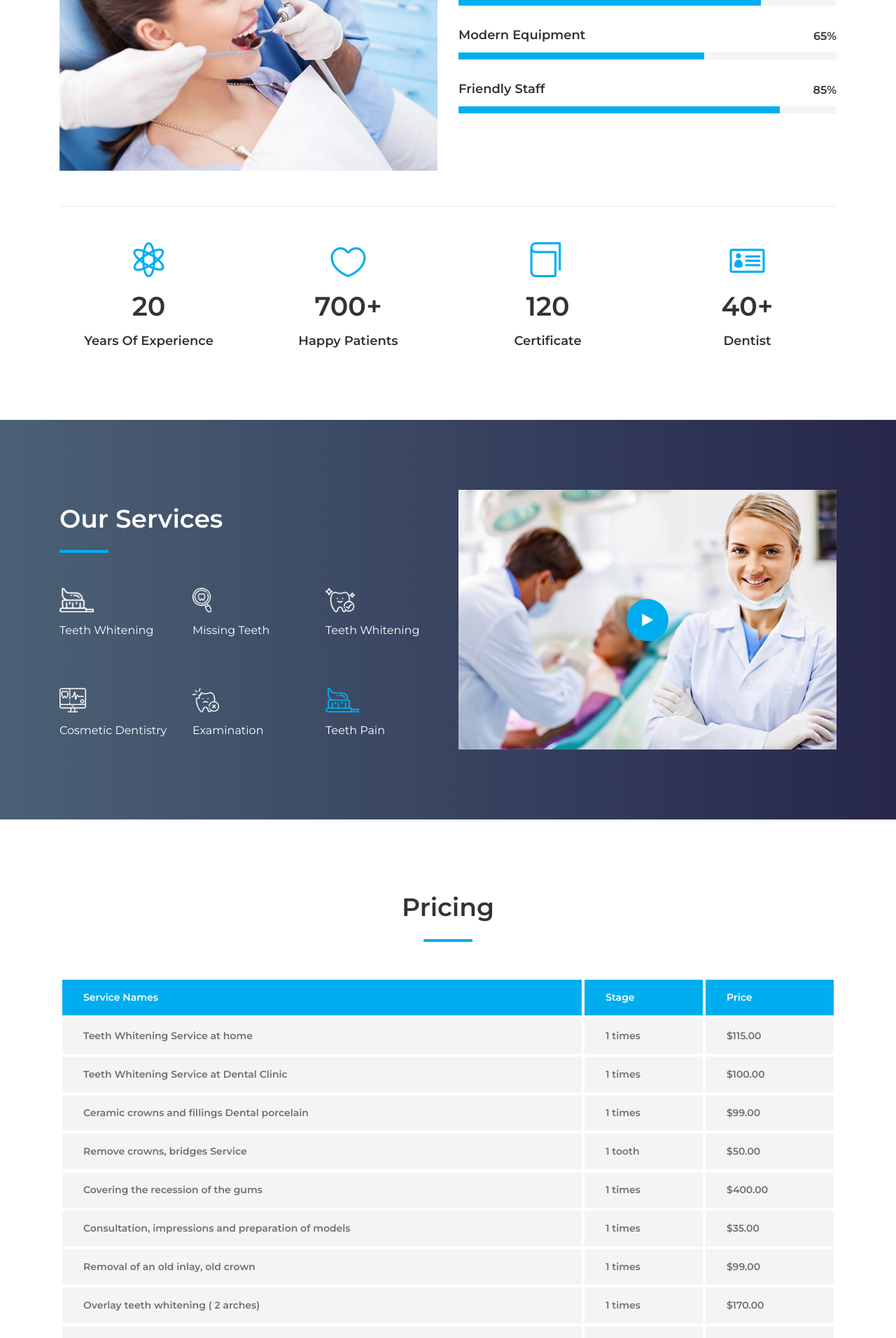
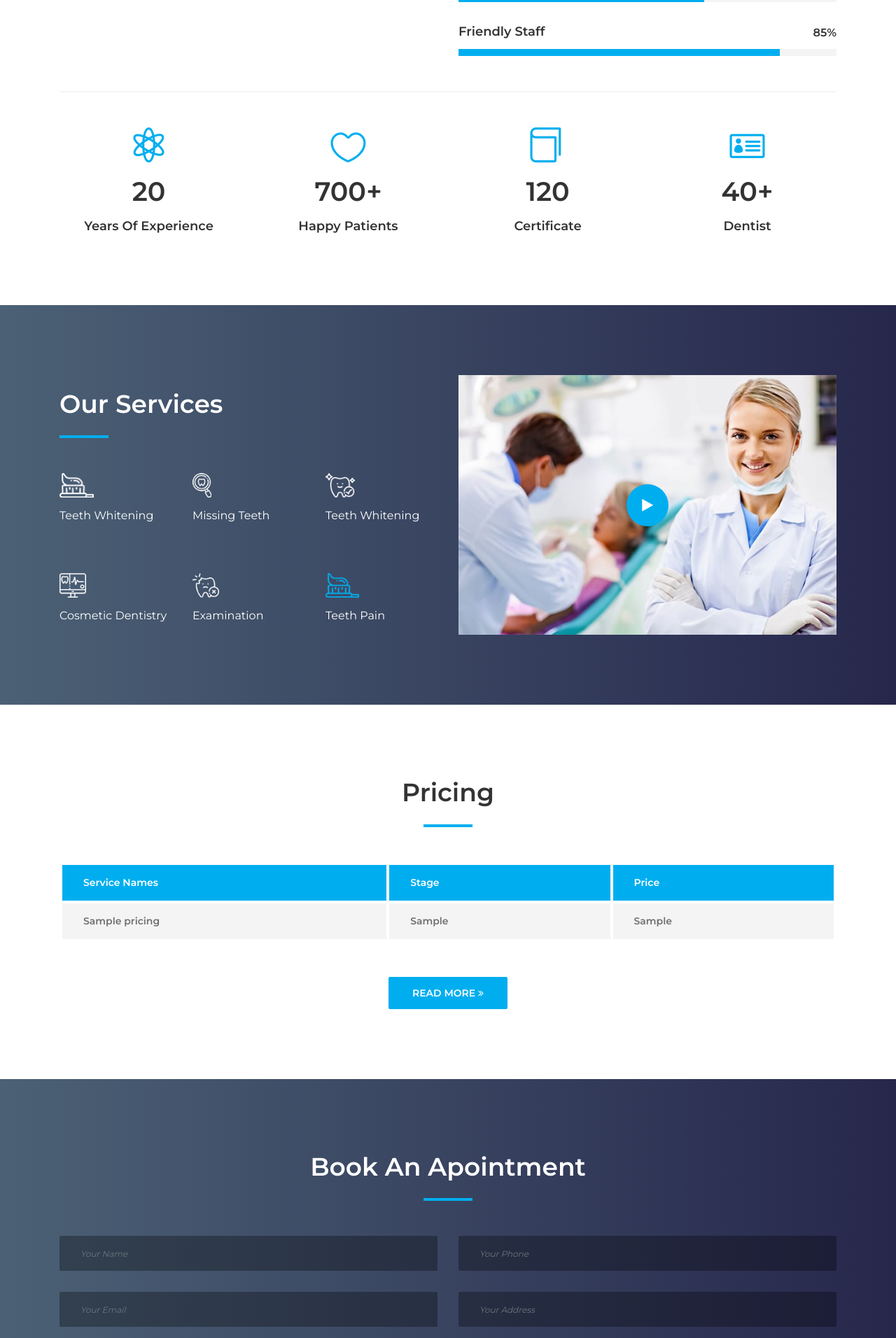
Before and after one commit to Avinash-31/dental-website, a Django app: page / in a window 1280 px wide. Shown: the part 1412-3324 px from the top of the page at 70% size. Run offline with Django 3.2, Linux system fonts and the light colour scheme; tables that the repository leaves empty hold one stand-in row (values such as "Sample post"); grey boxes marked "Sample" are stand-in pictures; some libraries are stand-ins or nearby versions; some web fonts are replaced.

Commit message:
modified iondex.html and models

```diff
--- a/dental/settings.py
+++ b/dental/settings.py
@@ -135,6 +135,10 @@
     os.path.join(BASE_DIR, 'website/static'),
 ]
 
+# MEDIA_ROOT
+MEDIA_URL = '/media/'
+MEDIA_ROOT = os.path.join(BASE_DIR, 'media')
+
 # Email settings
 EMAIL_HOST = 'smtp.gmail.com'
 EMAIL_PORT = 587
--- a/dental/urls.py
+++ b/dental/urls.py
@@ -1,7 +1,13 @@
 from django.contrib import admin
 from django.urls import include, path
+from django.conf import settings
+from django.conf.urls.static import static
 
 urlpatterns = [
     path('admin/', admin.site.urls),
     path('', include('website.urls')),
 ]
+
+
+urlpatterns += static(settings.STATIC_URL, document_root=settings.STATIC_ROOT)
+urlpatterns += static(settings.MEDIA_URL, document_root=settings.MEDIA_ROOT)
--- a/templates/base.html
+++ b/templates/base.html
@@ -37,8 +37,8 @@
           <!-- Top Content -->
           <div class="col-6 col-md-9 col-lg-8">
             <div class="top-header-content">
-              <a href="#" data-toggle="tooltip" data-placement="bottom" title="28 Jackson Street, Chicago, 7788569 USA"><i class="fa fa-map-marker"></i> <span>28 Jackson Street, Chicago, 7788569 USA</span></a>
-              <a href="#" data-toggle="tooltip" data-placement="bottom" title="info.dento@gmail.com"><i class="fa fa-envelope"></i> <span>info.dento@gmail.com</span></a>
+              <a href="#" data-toggle="tooltip" data-placement="bottom" title="28 Jackson Street, Chicago, 7788569 USA"><i class="fa fa-map-marker"></i> <span>Address</span></a>
+              <a href="#" data-toggle="tooltip" data-placement="bottom" title="info.dento@gmail.com"><i class="fa fa-envelope"></i> <span>demo@gmail.com</span></a>
             </div>
           </div>
           <!-- Top Header Social Info -->
@@ -64,7 +64,7 @@
           <nav class="classy-navbar justify-content-between" id="dentoNav">
 
             <!-- Logo -->
-            <a class="nav-brand" href="{% url 'home' %}"><img src="{% static 'website/img/core_img/logo.png' %}" alt=""></a>
+            <a class="nav-brand" href="{% url 'home' %}"><img src="{% static 'website/img/core_img/demo.png' %}" alt="logo"></a>
 
             <!-- Navbar Toggler -->
             <div class="classy-navbar-toggler">
@@ -110,18 +110,18 @@
   {% block content%}<!--Page Content Will Show Here-->{% endblock %}
 
   <!-- ***** Footer Area Start ***** -->
-  <footer class="footer-area bg-img bg-gradient-overlay" style="background-image: url({% static 'website/img/bg_img/3.jpg' %});">
+  <footer class="footer-area bg-img bg-gradient-overlay" style="background-image: url({% static 'website/img/bg_img/demo.jpg' %});">
     <div class="container">
       <div class="row">
         <!-- Single Footer Widget -->
         <div class="col-12 col-sm-6 col-lg-4">
           <div class="single-footer-widget">
-            <a href="{% url 'home' %}" class="d-block mb-4"><img src="{% static 'website/img/core_img/logo.png' %}" alt=""></a>
+            <a href="{% url 'home' %}" class="d-block mb-4"><img src="{% static 'website/img/core_img/demo.png' %}" alt="logo"></a>
             <p>Etiam sutor risus, dapibus act elefend katen, lacinia sitamet denim. Mauris sagittis kansa interdum dignissim.</p>
             <div class="footer-contact">
-              <p><i class="icon_pin"></i> 28 Jackson Street, Chicago, 7788569 USA</p>
-              <p><i class="icon_phone"></i> +84. 2252. 2250. 122</p>
-              <p><i class="icon_mail"></i> info.dento@gmail.com</p>
+              <p><i class="icon_pin"></i> Address</p>
+              <p><i class="icon_phone"></i> Phone</p>
+              <p><i class="icon_mail"></i> demo@gmail.com</p>
             </div>
           </div>
         </div>
@@ -201,7 +201,7 @@
         <div class="col-12">
           <div class="copywrite-content">
             <p><!-- Link back to Colorlib can't be removed. Template is licensed under CC BY 3.0. -->
-Copyright &copy;<script>document.write(new Date().getFullYear());</script> All rights reserved | This template is made with <i class="fa fa-heart-o" aria-hidden="true"></i> by <a href="https://colorlib.com" target="_blank">Colorlib</a>
+Copyright &copy;<script>document.write(new Date().getFullYear());</script> All rights reserved
 <!-- Link back to Colorlib can't be removed. Template is licensed under CC BY 3.0. --></p>
           </div>
         </div>
--- a/templates/pages/index.html
+++ b/templates/pages/index.html
@@ -8,7 +8,7 @@
     <!-- Welcome Slides -->
     <div class="welcome-slides owl-carousel">
       <!-- Single Welcome Slide -->
-      <div class="welcome-welcome-slide bg-img bg-gradient-overlay jarallax" style="background-image: url({% static 'website/img/bg_img/1.jpg' %});">
+      <div class="welcome-welcome-slide bg-img bg-gradient-overlay jarallax" style="background-image: url({% static 'website/img/bg_img/demo.jpg' %});">
         <div class="container h-100">
           <div class="row h-100 align-items-center">
             <div class="col-12">
@@ -27,7 +27,7 @@
       </div>
 
       <!-- Single Welcome Slide -->
-      <div class="welcome-welcome-slide bg-img bg-gradient-overlay jarallax" style="background-image: url({% static 'website/img/bg_img/2.jpg' %});">
+      <div class="welcome-welcome-slide bg-img bg-gradient-overlay jarallax" style="background-image: url({% static 'website/img/bg_img/demo.jpg' %});">
         <div class="container h-100">
           <div class="row h-100 align-items-center">
             <div class="col-12">
@@ -55,7 +55,7 @@
         <!-- About Us Thumbnail -->
         <div class="col-12 col-md-6">
           <div class="about-us-thumbnail mb-50">
-            <img src="{% static 'website/img/bg_img/15.jpg' %}" alt="" />
+            <img src="{% static 'website/img/bg_img/demo.jpg' %}" alt="" />
           </div>
         </div>
         <!-- About Content -->
@@ -150,7 +150,7 @@
   <!-- Cool Facts Area End -->
 
   <!-- Dento Service Area Start -->
-  <section class="dento-service-area section-padding-100-0 bg-img bg-gradient-overlay jarallax clearfix" style="background-image: url({% static 'website/img/bg_img/13.jpg' %});">
+  <section class="dento-service-area section-padding-100-0 bg-img bg-gradient-overlay jarallax clearfix" style="background-image: url({% static 'website/img/bg_img/demo.jpg' %});">
     <div class="container">
       <div class="row align-items-center">
         <!-- Service Content -->
@@ -252,56 +252,13 @@
                 </tr>
               </thead>
               <tbody>
+                {% for pricing in pricings %}
                 <tr>
-                  <th scope="row">Teeth Whitening Service at home</th>
-                  <td>1 times</td>
-                  <td>$115.00</td>
+                  <th scope="row">{{pricing.service_name}}</th>
+                  <td>{{pricing.stage}}</td>
+                  <td>{{pricing.price}}</td>
                 </tr>
-                <tr>
-                  <th scope="row">Teeth Whitening Service at Dental Clinic</th>
-                  <td>1 times</td>
-                  <td>$100.00</td>
-                </tr>
-                <tr>
-                  <th scope="row">Ceramic crowns and fillings Dental porcelain</th>
-                  <td>1 times</td>
-                  <td>$99.00</td>
-                </tr>
-                <tr>
-                  <th scope="row">Remove crowns, bridges Service</th>
-                  <td>1 tooth</td>
-                  <td>$50.00</td>
-                </tr>
-                <tr>
-                  <th scope="row">Covering the recession of the gums</th>
-                  <td>1 times</td>
-                  <td>$400.00</td>
-                </tr>
-                <tr>
-                  <th scope="row">Consultation, impressions and preparation of models</th>
-                  <td>1 times</td>
-                  <td>$35.00</td>
-                </tr>
-                <tr>
-                  <th scope="row">Removal of an old inlay, old crown</th>
-                  <td>1 times</td>
-                  <td>$99.00</td>
-                </tr>
-                <tr>
-                  <th scope="row">Overlay teeth whitening ( 2 arches)</th>
-                  <td>1 times</td>
-                  <td>$170.00</td>
-                </tr>
-                <tr>
-                  <th scope="row">Standard porcelain and zirconium crown on implant</th>
-                  <td>1 tooth</td>
-                  <td>$499.00</td>
-                </tr>
-                <tr>
-                  <th scope="row">Implantation of an implant (price depends on system used)</th>
-                  <td>1 tooth</td>
-                  <td>$600.00</td>
-                </tr>
+                {% endfor %}
               </tbody>
             </table>
           </div>
@@ -315,10 +272,10 @@
       </div>
     </div>
   </section>
-  <!-- Dento Pricing Table Area End -->
+  <!-- Pricing Table Area End -->
 
   <!-- Book An Oppointment Area Start -->
-  <section class="book-an-oppointment-area section-padding-100 bg-img bg-gradient-overlay jarallax clearfix" style="background-image: url({% static 'website/img/bg_img/12.jpg' %});">
+  <section class="book-an-oppointment-area section-padding-100 bg-img bg-gradient-overlay jarallax clearfix" style="background-image: url({% static 'website/img/bg_img/demo.jpg' %});">
     <div class="container">
       <div class="row">
         <!-- Section Heading -->
@@ -435,28 +418,7 @@
         <!-- Single Dentist Area -->
         <div class="col-12 col-sm-6 col-md-4">
           <div class="single-dentist-area mb-100">
-            <img src="{% static 'website/img/bg_img/10.png' %}" alt="" />
-            <!-- Dentist Content -->
-            <div class="dentist-content">
-              <!-- Social Info -->
-              <div class="dentist-social-info">
-                <a href="#"><i class="fa fa-facebook"></i></a>
-                <a href="#"><i class="fa fa-twitter"></i></a>
-                <a href="#"><i class="fa fa-google-plus"></i></a>
-              </div>
-              <!-- Dentist Info -->
-              <div class="dentist-info bg-gradient-overlay">
-                <h5>Michael Barley</h5>
-                <p>Implant Expert</p>
-              </div>
-            </div>
-          </div>
-        </div>
-
-        <!-- Single Dentist Area -->
-        <div class="col-12 col-sm-6 col-md-4">
-          <div class="single-dentist-area mb-100">
-            <img src="{% static 'website/img/bg_img/11.png' %}" alt="" />
+            <img src="{% static 'website/img/bg_img/demo.jpg' %}" alt="" />
             <!-- Dentist Content -->
             <div class="dentist-content">
               <!-- Social Info -->
@@ -479,7 +441,7 @@
   <!-- ***** Dento Dentist Area End ***** -->
 
   <!-- ***** Testimonials Area Start ***** -->
-  <section class="testimonials-area section-padding-100 bg-img bg-gradient-overlay jarallax clearfix" style="background-image: url({% static 'website/img/bg_img/7.jpg' %});">
+  <section class="testimonials-area section-padding-100 bg-img bg-gradient-overlay jarallax clearfix" style="background-image: url({% static 'website/img/bg_img/demo.jpg' %});">
     <div class="container">
       <div class="row">
         <div class="col-12">
--- a/website/views.py
+++ b/website/views.py
@@ -6,7 +6,14 @@
 from . import models
 
 def home(request):
-    return render(request, 'pages/index.html', {})
+    Pricings = models.pricing.objects.all()
+    Dentists = models.dentist.objects.all()
+    Reviews = models.review.objects.all()
+    return render(request, 'pages/index.html', {
+        'pricings':Pricings,
+        'dentists':Dentists,
+        'reviews':Reviews,
+    })
 
 
 def about(request):
@@ -56,7 +63,7 @@
         Slot = request.POST['slot']
         Msg = request.POST['formMessage']
 
-        appointment = models.appointments(
+        appointment = models.appointment(
             name=Name,
             mobile=Phone,
             email=Email,
```
Also changed, not shown: other parts of templates/pages/index.html (+34 -8 lines), website/admin.py (+5 -3 lines), website/models.py (+29 -1 lines), media/images/demo.jpg (added), media/images/photo.jpg (added), media/images/pic.jpg (added), website/migrations/0006_dentists_pricing_reviews.py (added), website/migrations/0007_alter_reviews_profession.py (added), website/migrations/0008_rename_appointments_appointment_and_more.py (added), website/migrations/0009_dentist_email_link_dentist_facebook_link_and_more.py (added).
